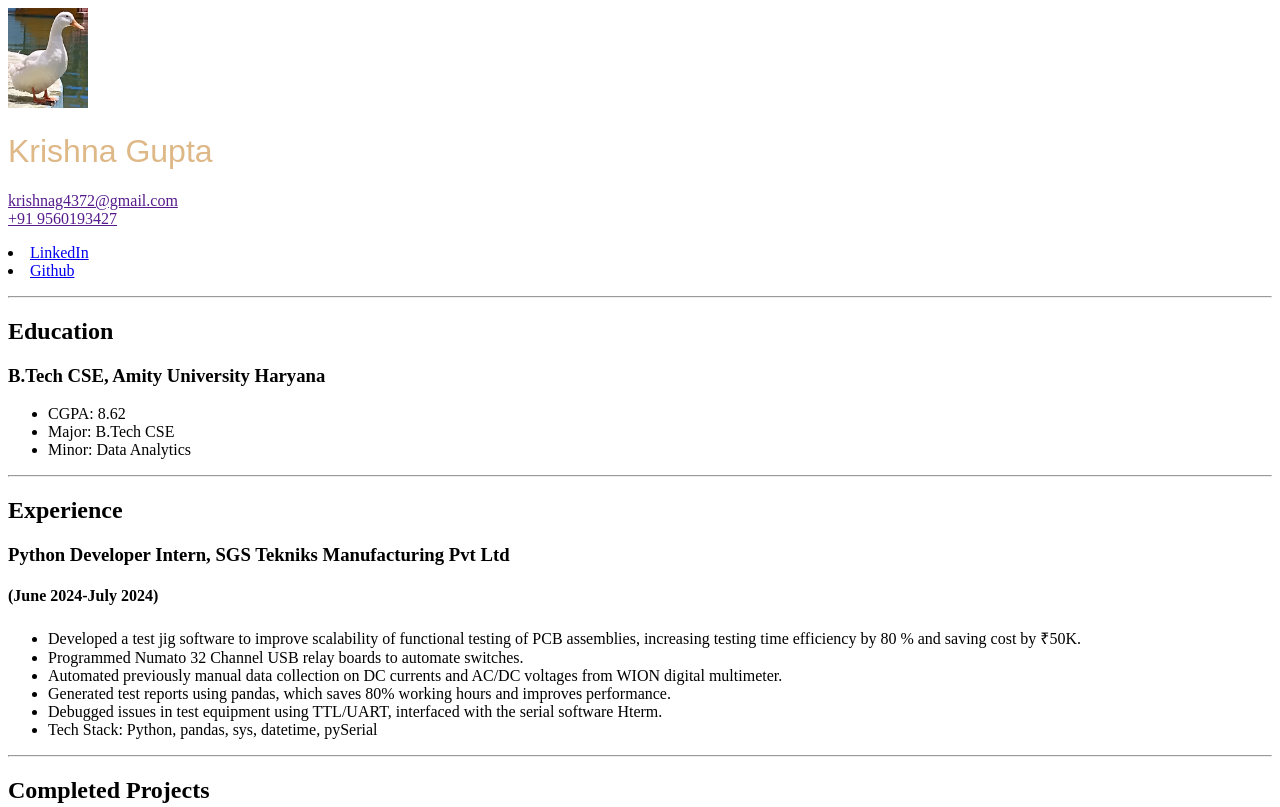
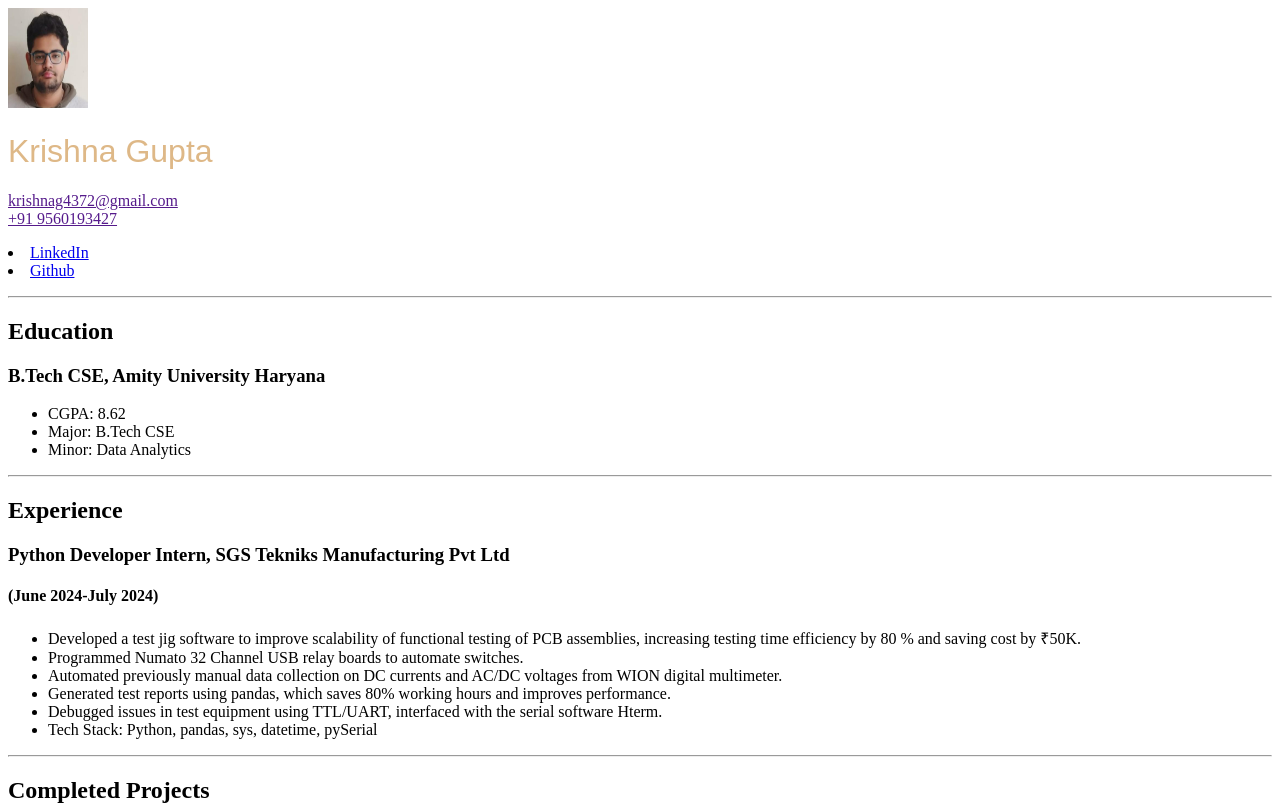
Before and after one commit to Kris1007/Krish-Resume, a plain HTML site: page index.html in a window 1280 px wide. Shown: the top 807 px of the page. Drawn offline with Linux system fonts and the light colour scheme; a web font is replaced by a local one.

Commit message:
Update index.html

```diff
--- a/index.html
+++ b/index.html
@@ -17,7 +17,7 @@
 </style>
 </head>
 <body>
-    <img height="100" width="80" src="./assets/images/994c95ab-6314-4d8e-933e-7d9d78a01ee6.jpg" />
+    <img height="100" width="80" src="./assets/images/21597420-a22c-4dfd-9d80-c67d6dc1379e.jpg" />
     <h1>Krishna Gupta</h1>
     <p>
         <a href="">krishnag4372@gmail.com</a> <br />
```
